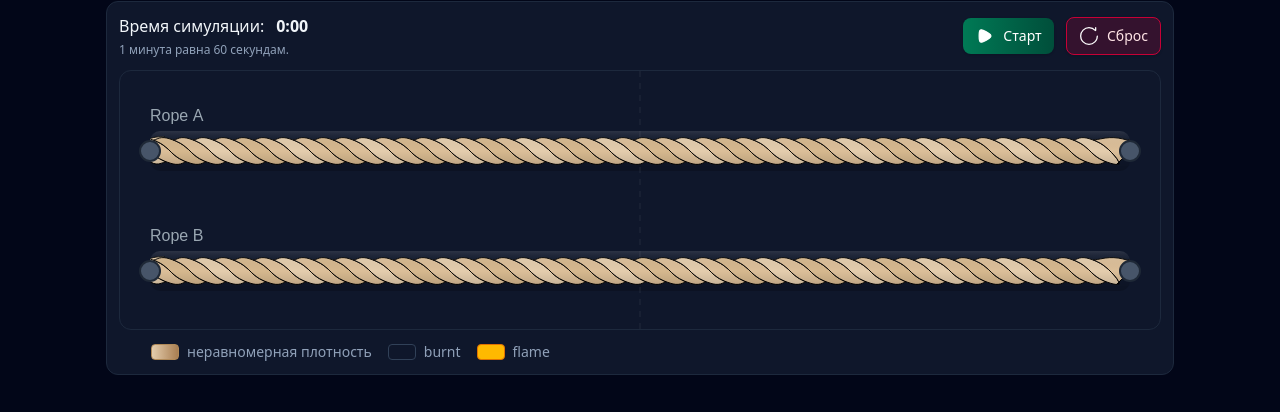
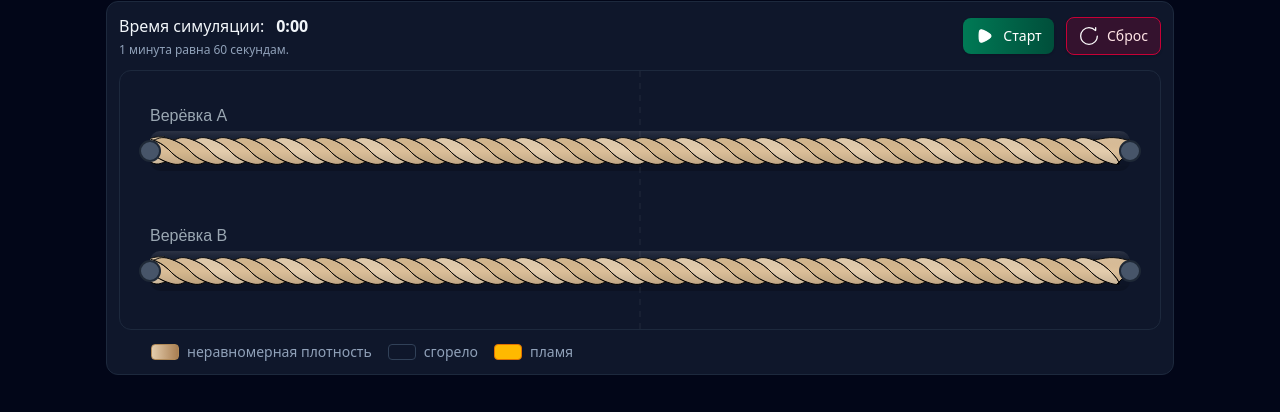
Before and after one commit to vito2005/two-ropes, a plain HTML site: page index.html in a window 1280 px wide. Both pictures are taken after a click on the button "RU". Shown: the part 215-627 px from the top of the page. Drawn offline with nearby package versions, Linux system fonts and the light colour scheme.

Commit message:
localization fixes and added readme

```diff
--- a/index.html
+++ b/index.html
@@ -193,13 +193,13 @@
             ></span
             >uneven density</span
           >
-          <span class="inline-flex items-center gap-2"
+          <span class="inline-flex items-center gap-2" id="legendBurnt"
             ><span
               class="inline-block w-7 h-4 rounded-sm bg-slate-900 border border-slate-700"
             ></span
             >burnt</span
           >
-          <span class="inline-flex items-center gap-2"
+          <span class="inline-flex items-center gap-2" id="legendFlame"
             ><span
               class="inline-block w-7 h-4 rounded-sm bg-amber-400 border border-amber-600"
             ></span
--- a/index.js
+++ b/index.js
@@ -9,6 +9,95 @@
   const ropeX0 = isMobile ? 15 : 30;
   const BRAID_STEP = 20; // increase to widen braid segments along the rope
   const SHOW_DENSITY_TINT = false; // set true to show per-segment burn-speed tint
+
+  // --- i18n (EN/RU) ---
+  const i18n = {
+    en: {
+      title: "Two Ropes Puzzle",
+      seoTitle: "Two Ropes Puzzle — Measure 45 Minutes",
+      intro:
+        'You have a lighter and two ropes. Each rope takes 60 minutes to burn from end to end. The ropes do not burn evenly, so you cannot assume that X percent of the rope burns in X percent of the time.\n<p class="mt-2">Find a way to burn the ropes so you measure 45 minutes.</p>',
+      timeLabel: "Simulation time:",
+      timeNote: "1 minute is equal to 60 seconds.",
+      run: "Run",
+      pause: "Pause",
+      reset: "Reset",
+      legendDensity: "uneven density",
+      legendBurnt: "burnt",
+      legendFlame: "flame",
+      toggleLabel: "RU",
+      ropeA: "Rope A",
+      ropeB: "Rope B",
+      seoDescription:
+        "You have a lighter and two ropes that burn unevenly. Use them to measure exactly 45 minutes. Interactive rope-burning puzzle.",
+    },
+    ru: {
+      title: "Задача про две верёвки",
+      seoTitle: "Задача про две верёвки — отмерьте 45 минут",
+      intro:
+        'У вас есть зажигалка и две верёвки. Каждая верёвка сгорает за 60 минут от конца до конца. Верёвки горят неравномерно, поэтому нельзя считать, что X верёвки сгорает за X времени.\n<p class="mt-2">Найдите способ сжечь верёвки так, чтобы отмерить 45 минут.</p>',
+      timeLabel: "Время симуляции:",
+      timeNote: "1 минута равна 60 секундам.",
+      run: "Старт",
+      pause: "Пауза",
+      reset: "Сброс",
+      legendDensity: "неравномерная плотность",
+      legendBurnt: "сгорело",
+      legendFlame: "пламя",
+      toggleLabel: "EN",
+      ropeA: "Верёвка A",
+      ropeB: "Верёвка B",
+      seoDescription:
+        "У вас есть зажигалка и две неравномерно горящие верёвки. Используйте их, чтобы точно отмерить 45 минут. Интерактивная головоломка.",
+    },
+  };
+
+  function getLang() {
+    const saved = localStorage.getItem("lang");
+    if (saved === "en" || saved === "ru") return saved;
+    const nav = (navigator.language || "en").toLowerCase();
+    return nav.startsWith("ru") ? "ru" : "en";
+  }
+  let lang = getLang();
+
+  function applyI18n() {
+    const t = i18n[lang];
+    const title = document.getElementById("title");
+    if (title) title.textContent = t.title;
+    // Update document title and meta descriptions for UX (note: for SEO/OG best done server-side)
+    document.title = t.seoTitle || t.title;
+    const metaDesc = document.querySelector('meta[name="description"]');
+    if (metaDesc) metaDesc.setAttribute("content", t.seoDescription || "");
+    const ogTitle = document.querySelector('meta[property="og:title"]');
+    if (ogTitle) ogTitle.setAttribute("content", t.seoTitle || t.title);
+    const ogDesc = document.querySelector('meta[property="og:description"]');
+    if (ogDesc) ogDesc.setAttribute("content", t.seoDescription || "");
+    const twTitle = document.querySelector('meta[name="twitter:title"]');
+    if (twTitle) twTitle.setAttribute("content", t.seoTitle || t.title);
+    const twDesc = document.querySelector('meta[name="twitter:description"]');
+    if (twDesc) twDesc.setAttribute("content", t.seoDescription || "");
+    const intro = document.getElementById("intro");
+    if (intro) intro.innerHTML = t.intro;
+    const timeLabel = document.getElementById("timeLabel");
+    if (timeLabel) timeLabel.textContent = t.timeLabel;
+    const timeNote = document.getElementById("timeNote");
+    if (timeNote) timeNote.textContent = t.timeNote;
+    const runLabel = document.getElementById("runLabel");
+    if (runLabel) runLabel.textContent = sim.running ? t.pause : t.run;
+    const resetLabel = document.getElementById("resetLabel");
+    if (resetLabel) resetLabel.textContent = t.reset;
+    const legendDensity = document.getElementById("legendDensity");
+    if (legendDensity && legendDensity.lastChild)
+      legendDensity.lastChild.textContent = t.legendDensity;
+    const legendBurnt = document.getElementById("legendBurnt");
+    if (legendBurnt && legendBurnt.lastChild)
+      legendBurnt.lastChild.textContent = t.legendBurnt;
+    const legendFlame = document.getElementById("legendFlame");
+    if (legendFlame && legendFlame.lastChild)
+      legendFlame.lastChild.textContent = t.legendFlame;
+    const langLabel = document.getElementById("langLabel");
+    if (langLabel) langLabel.textContent = t.toggleLabel;
+  }
 
   // Simple helper utilities
   function clamp(v, a, b) {
@@ -404,7 +493,7 @@
     ctx.fillText(label, x0, y - 10);
 
     // Burn progress and flames
-    const idx = label === "Rope A" ? 0 : 1;
+    const idx = ["Rope A", "Верёвка A"].includes(label) ? 0 : 1;
     drawBurnProgress(x0, y, width, height, idx);
 
     // End markers
@@ -418,8 +507,11 @@
     // Clear using CSS pixel coords (transform set to DPR)
     ctx.clearRect(0, 0, canvas.clientWidth, canvas.clientHeight);
 
-    drawRope(ROPE_A_Y, ropeA, "Rope A");
-    drawRope(ROPE_B_Y, ropeB, "Rope B");
+    const ropeNameA = i18n[lang].ropeA;
+    const ropeNameB = i18n[lang].ropeB;
+
+    drawRope(ROPE_A_Y, ropeA, ropeNameA);
+    drawRope(ROPE_B_Y, ropeB, ropeNameB);
     // Midline to indicate rope center along length
     (function drawMidline() {
       const midX = canvas.clientWidth / 2;
@@ -440,81 +532,6 @@
 
   window.addEventListener("resize", render);
 
-  // --- i18n (EN/RU) ---
-  const i18n = {
-    en: {
-      title: "Two Ropes Puzzle",
-      seoTitle: "Two Ropes Puzzle — Measure 45 Minutes",
-      intro:
-        'You have a lighter and two ropes. Each rope takes 60 minutes to burn from end to end. The ropes do not burn evenly, so you cannot assume that X percent of the rope burns in X percent of the time.\n<p class="mt-2">Find a way to burn the ropes so you measure 45 minutes.</p>',
-      timeLabel: "Simulation time:",
-      timeNote: "1 minute is equal to 60 seconds.",
-      run: "Run",
-      pause: "Pause",
-      reset: "Reset",
-      legendDensity: "uneven density",
-      toggleLabel: "RU",
-      seoDescription:
-        "You have a lighter and two ropes that burn unevenly. Use them to measure exactly 45 minutes. Interactive rope-burning puzzle.",
-    },
-    ru: {
-      title: "Задача про две верёвки",
-      seoTitle: "Задача про две верёвки — отмерьте 45 минут",
-      intro:
-        'У вас есть зажигалка и две верёвки. Каждая верёвка сгорает за 60 минут от конца до конца. Верёвки горят неравномерно, поэтому нельзя считать, что X верёвки сгорает за X времени.\n<p class="mt-2">Найдите способ сжечь верёвки так, чтобы отмерить 45 минут.</p>',
-      timeLabel: "Время симуляции:",
-      timeNote: "1 минута равна 60 секундам.",
-      run: "Старт",
-      pause: "Пауза",
-      reset: "Сброс",
-      legendDensity: "неравномерная плотность",
-      toggleLabel: "EN",
-      seoDescription:
-        "У вас есть зажигалка и две неравномерно горящие верёвки. Используйте их, чтобы точно отмерить 45 минут. Интерактивная головоломка.",
-    },
-  };
-
-  function getLang() {
-    const saved = localStorage.getItem("lang");
-    if (saved === "en" || saved === "ru") return saved;
-    const nav = (navigator.language || "en").toLowerCase();
-    return nav.startsWith("ru") ? "ru" : "en";
-  }
-  let lang = getLang();
-
-  function applyI18n() {
-    const t = i18n[lang];
-    const title = document.getElementById("title");
-    if (title) title.textContent = t.title;
-    // Update document title and meta descriptions for UX (note: for SEO/OG best done server-side)
-    document.title = t.seoTitle || t.title;
-    const metaDesc = document.querySelector('meta[name="description"]');
-    if (metaDesc) metaDesc.setAttribute("content", t.seoDescription || "");
-    const ogTitle = document.querySelector('meta[property="og:title"]');
-    if (ogTitle) ogTitle.setAttribute("content", t.seoTitle || t.title);
-    const ogDesc = document.querySelector('meta[property="og:description"]');
-    if (ogDesc) ogDesc.setAttribute("content", t.seoDescription || "");
-    const twTitle = document.querySelector('meta[name="twitter:title"]');
-    if (twTitle) twTitle.setAttribute("content", t.seoTitle || t.title);
-    const twDesc = document.querySelector('meta[name="twitter:description"]');
-    if (twDesc) twDesc.setAttribute("content", t.seoDescription || "");
-    const intro = document.getElementById("intro");
-    if (intro) intro.innerHTML = t.intro;
-    const timeLabel = document.getElementById("timeLabel");
-    if (timeLabel) timeLabel.textContent = t.timeLabel;
-    const timeNote = document.getElementById("timeNote");
-    if (timeNote) timeNote.textContent = t.timeNote;
-    const runLabel = document.getElementById("runLabel");
-    if (runLabel) runLabel.textContent = sim.running ? t.pause : t.run;
-    const resetLabel = document.getElementById("resetLabel");
-    if (resetLabel) resetLabel.textContent = t.reset;
-    const legendDensity = document.getElementById("legendDensity");
-    if (legendDensity && legendDensity.lastChild)
-      legendDensity.lastChild.textContent = t.legendDensity;
-    const langLabel = document.getElementById("langLabel");
-    if (langLabel) langLabel.textContent = t.toggleLabel;
-  }
-
   const langToggle = document.getElementById("langToggle");
   if (langToggle) {
     langToggle.addEventListener("click", () => {
@@ -522,6 +539,8 @@
       localStorage.setItem("lang", lang);
       applyI18n();
       setRunStateVisual(sim.running);
+      // Re-render so rope labels (A/B) update immediately
+      render();
     });
   }
   applyI18n();
```
Also changed, not shown: 1 other file.
